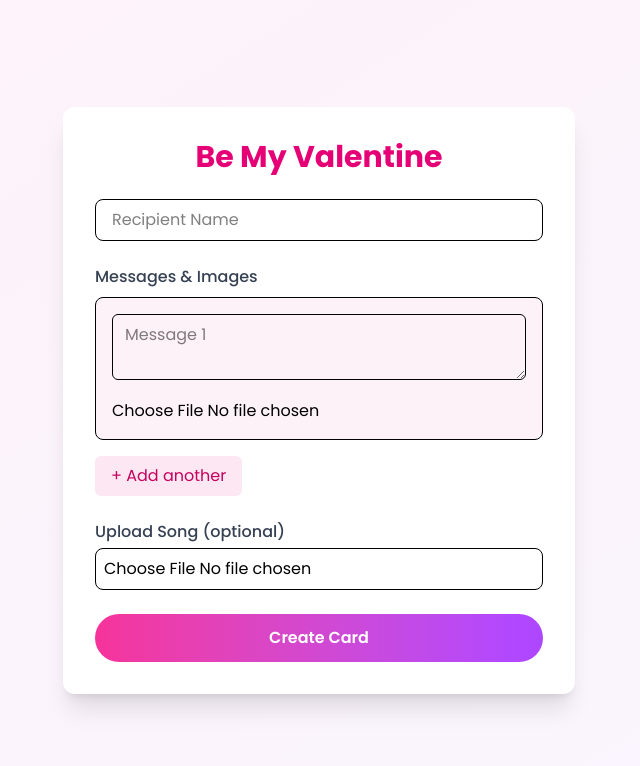
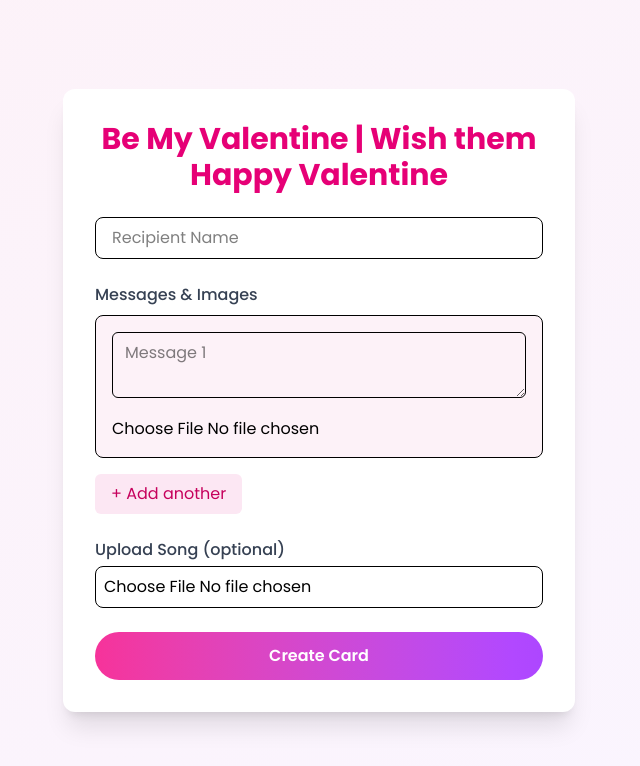
Before and after one commit to Jamison-lii/Wishly, a React (Vite) app: page /create in a window 1280 px wide. Shown: the top 766 px of the page, without its empty margins (321-961 px from the left). Built offline with nearby package versions, Linux system fonts and the light colour scheme.

Commit message:
Update header text for CreateCard component
Small adjustments

```diff
--- a/src/pages/CreateCard.jsx
+++ b/src/pages/CreateCard.jsx
@@ -71,7 +71,7 @@ const CreateCard = () => {
         className="bg-white rounded-xl shadow-xl p-8 w-full max-w-lg space-y-6"
       >
         <h1 className="text-3xl font-bold text-pink-600 text-center">
-          Be My Valentine
+          Be My Valentine | Wish them Happy Valentine
         </h1>
 
         <input
```
